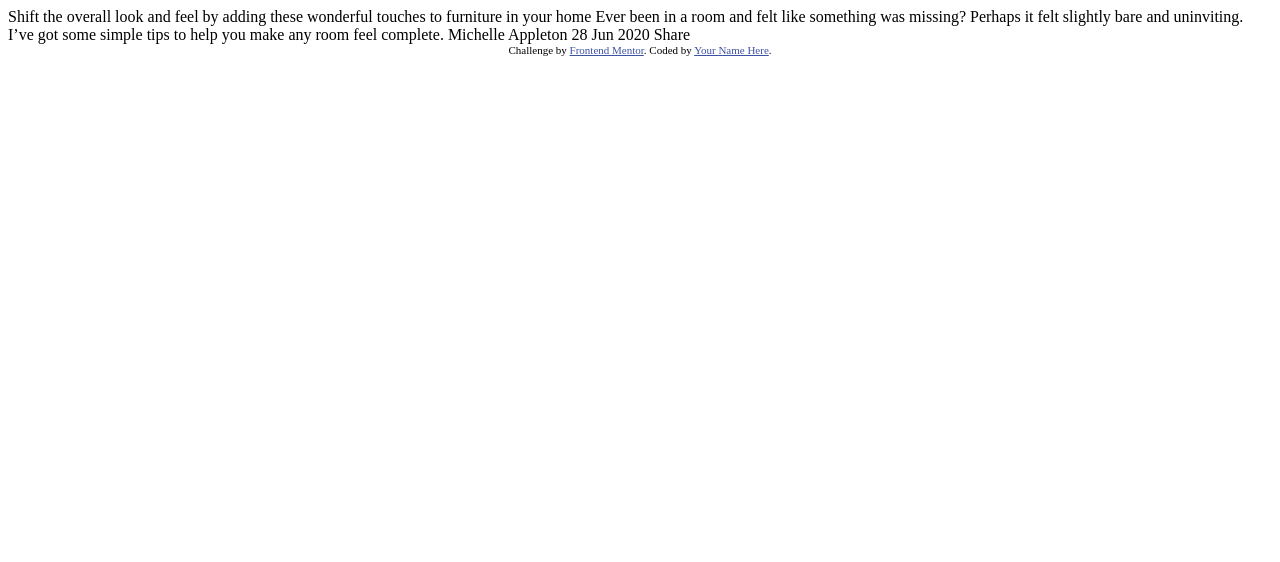
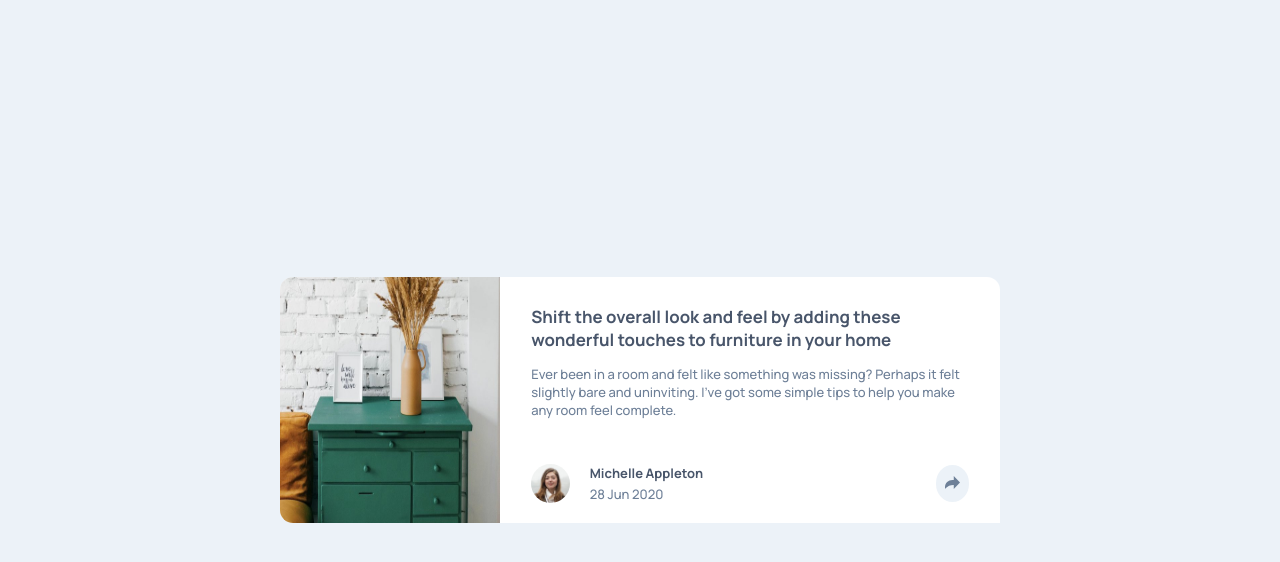
Before and after one commit to mostafa-hsh/Article-preview-component, a plain HTML site: page index.html in a window 1280 px wide. Drawn offline with Linux system fonts and the light colour scheme.

Commit message:
final solution

```diff
--- a/index.html
+++ b/index.html
@@ -1,36 +1,89 @@
 <!DOCTYPE html>
 <html lang="en">
-<head>
-  <meta charset="UTF-8">
-  <meta name="viewport" content="width=device-width, initial-scale=1.0"> <!-- displays site properly based on user's device -->
+  <head>
+    <meta charset="UTF-8" />
+    <meta name="viewport" content="width=device-width, initial-scale=1.0" />
+    <!-- displays site properly based on user's device -->
 
-  <link rel="icon" type="image/png" sizes="32x32" href="./images/favicon-32x32.png">
+    <link
+      rel="icon"
+      type="image/png"
+      sizes="32x32"
+      href="./images/favicon-32x32.png"
+    />
 
-  <title>Frontend Mentor | Article preview component</title>
+    <title>Frontend Mentor | Article preview component</title>
 
-  <!-- Feel free to remove these styles or customise in your own stylesheet 👍 -->
-  <style>
-    .attribution { font-size: 11px; text-align: center; }
-    .attribution a { color: hsl(228, 45%, 44%); }
-  </style>
-</head>
-<body>
+    <link rel="preconnect" href="https://fonts.googleapis.com" />
+    <link rel="preconnect" href="https://fonts.gstatic.com" crossorigin />
+    <link
+      href="https://fonts.googleapis.com/css2?family=Manrope:wght@200..800&display=swap"
+      rel="stylesheet"
+    />
 
-  Shift the overall look and feel by adding these wonderful
-  touches to furniture in your home
+    <link rel="stylesheet" href="style.css" />
+  </head>
+  <body>
+    <main>
+      <img src="images/drawers.jpg" alt="article image" class="article-img" />
+      <div class="article">
+        <section>
+          <h1>
+            Shift the overall look and feel by adding these wonderful touches to
+            furniture in your home
+          </h1>
+          <p>
+            Ever been in a room and felt like something was missing? Perhaps it
+            felt slightly bare and uninviting. I’ve got some simple tips to help
+            you make any room feel complete.
+          </p>
+        </section>
 
-  Ever been in a room and felt like something was missing? Perhaps
-  it felt slightly bare and uninviting. I’ve got some simple tips
-  to help you make any room feel complete.
+        <footer>
+          <div class="author active">
+            <img
+              src="images/avatar-michelle.jpg"
+              alt="avatar of michelle"
+              class="avatar"
+            />
+            <div class="author-info">
+              <p class="name" style="font-weight: 700">Michelle Appleton</p>
+              <p class="date">28 Jun 2020</p>
+            </div>
+          </div>
 
-  Michelle Appleton
-  28 Jun 2020
+          <div class="share-links">
+            <p>S H A R E</p>
+            <a href="#"><img src="images/icon-facebook.svg" /></a>
+            <a href="#"><img src="images/icon-twitter.svg" /></a>
+            <a href="#"><img src="images/icon-pinterest.svg" /></a>
+          </div>
+          <div class="share">
+            <img src="images/icon-share.svg" alt="share icon" />
+          </div>
+        </footer>
+      </div>
+    </main>
 
-  Share
+    <script>
+      const footer = document.querySelector("footer");
+      const author = footer.querySelector(".author");
+      const links = footer.querySelector(".share-links");
+      const share = document.querySelector(".share");
+      let vw = Math.max(
+        document.documentElement.clientWidth || 0,
+        window.innerWidth || 0
+      );
 
-  <div class="attribution">
-    Challenge by <a href="https://www.frontendmentor.io?ref=challenge" target="_blank">Frontend Mentor</a>.
-    Coded by <a href="#">Your Name Here</a>.
-  </div>
-</body>
+      share.addEventListener("click", () => {
+        if (vw < 768) {
+          author.classList.toggle("active");
+          links.classList.toggle("active");
+          footer.classList.toggle("dark-bg");
+        } else {
+          links.classList.toggle("active");
+        }
+      });
+    </script>
+  </body>
 </html>
--- /dev/null
+++ b/style.css
@@ -0,0 +1,161 @@
+* {
+  box-sizing: border-box;
+}
+
+:root {
+  --Very-Dark-Grayish-Blue: hsl(217, 19%, 35%);
+  --Desaturated-Dark-Blue: hsl(214, 17%, 51%);
+  --Grayish-Blue: hsl(212, 23%, 69%);
+  --Light-Grayish-Blue: hsl(210, 46%, 95%);
+}
+
+body {
+  font-family: "Manrope", sans-serif;
+  font-size: 13px;
+  font-weight: 500;
+  display: flex;
+  height: 100vh;
+  justify-content: center;
+  align-items: center;
+  margin: 0;
+  padding: 0;
+  background-color: var(--Light-Grayish-Blue);
+  color: var(--Very-Dark-Grayish-Blue);
+}
+
+p {
+  color: var(--Desaturated-Dark-Blue);
+}
+
+h1 {
+  font-size: 1.3em;
+}
+
+main {
+  margin: 2em;
+  border-radius: 1em;
+  background-color: white;
+  display: flex;
+  flex-direction: column;
+}
+
+.article-img {
+  width: 100%;
+  border-radius: 1em 1em 0 0;
+}
+
+.article {
+  display: contents;
+}
+
+section {
+  padding: 1em 2.4em;
+}
+
+footer {
+  padding: 1.5em 2.4em 1.5em 2.4em;
+  display: flex;
+  align-items: center;
+  gap: 1em;
+  border-radius: 0 0 1em 1em;
+}
+
+.author {
+  display: none;
+  gap: 1.5em;
+}
+
+.avatar {
+  width: 3em;
+  height: 3em;
+  border-radius: 50%;
+}
+
+.author p {
+  margin: 0;
+}
+
+.author p:first-child {
+  color: var(--Very-Dark-Grayish-Blue);
+  margin-bottom: 0.2em;
+}
+
+.share {
+  margin-left: auto;
+  background-color: var(--Light-Grayish-Blue);
+  padding: 0.7em;
+  border-radius: 50%;
+}
+
+.share-links {
+  display: none;
+  gap: 1.5em;
+  align-items: center;
+
+  a {
+    display: contents;
+  }
+}
+
+.share-links p {
+  margin: 0;
+  font-size: 1.3em;
+}
+
+@media screen and (min-width: 768px) {
+  main {
+    flex-direction: row;
+    max-width: 720px;
+    margin: 0 7em;
+  }
+
+  .article-img {
+    border-radius: 1em 0 0 1em;
+    width: 220px;
+    height: auto;
+  }
+
+  .article {
+    display: block;
+  }
+
+  footer {
+    border-radius: 0;
+    position: relative;
+    background-color: white !important;
+  }
+
+  .share-links {
+    display: none;
+    position: absolute;
+    background-color: var(--Very-Dark-Grayish-Blue);
+    padding: 1em 2em;
+    border-radius: 1em;
+    right: 3.9em;
+    top: -4.3em;
+    /* translate 50 over x axis */
+    transform: translateX(50%);
+  }
+
+  .share-links::after {
+    content: "";
+    position: absolute;
+    bottom: 0;
+    left: 50%;
+    transform: translateX(50%);
+    transform: translatey(50%);
+    width: 2em;
+    height: 2em;
+    rotate: 45deg;
+    background-color: var(--Very-Dark-Grayish-Blue);
+    z-index: -1;
+  }
+}
+
+.active {
+  display: flex;
+}
+
+.dark-bg {
+  background-color: var(--Very-Dark-Grayish-Blue);
+}
```
